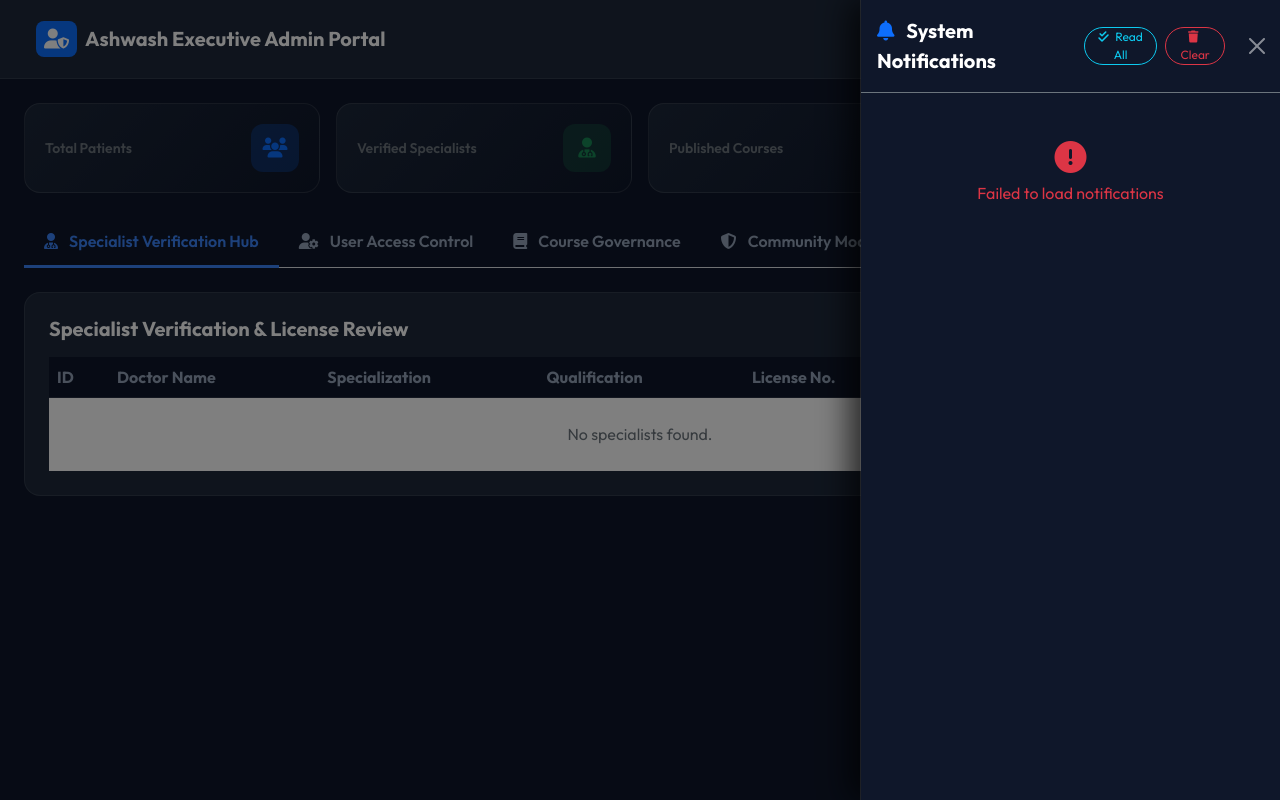
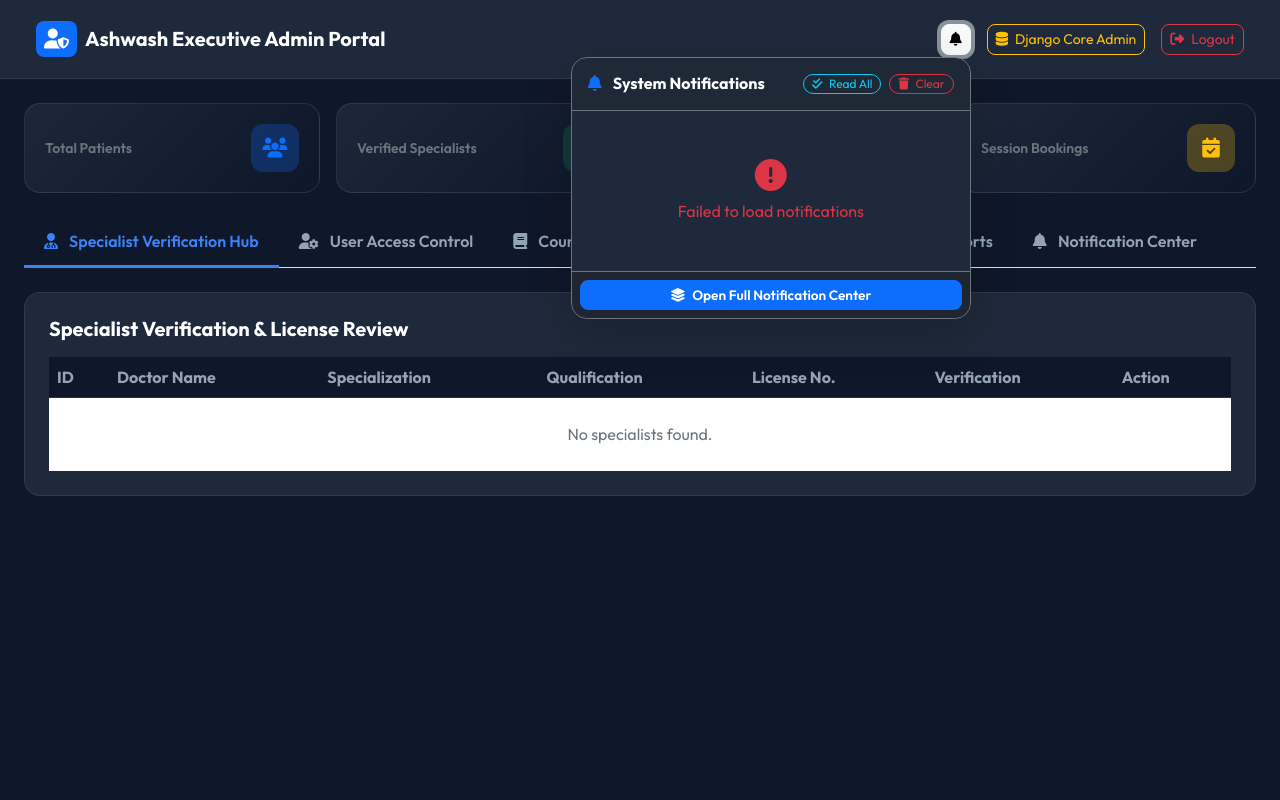
Before and after one commit to joba967/Ashwash2, a Django app: template ashwash_backend/templates/admin/admin_portal.html in a window 1280 px wide, after a click on "Notifications". Run offline with Django 5.2, Linux system fonts and the light colour scheme; the template is opened without the code that fills it: values that come from a table or form of the project are taken from there, others are empty; data comes from the database, SQL or seed files in the repository.

Commit message:
Replace offcanvas with native Facebook-style notification dropdown to eliminate scrollbar removal & page freeze

```diff
--- a/ashwash_backend/templates/admin/admin_portal.html
+++ b/ashwash_backend/templates/admin/admin_portal.html
@@ -32,21 +32,6 @@
         .table-custom { color: #F8FAFC; }
         .table-custom th { background: #0F172A; color: #94A3B8; border-bottom: 1px solid rgba(255,255,255,0.1); }
         .table-custom td { border-bottom: 1px solid rgba(255,255,255,0.05); vertical-align: middle; }
-
-        /* Offcanvas Notification Drawer Styling */
-        .offcanvas {
-            z-index: 1085 !important;
-        }
-        .offcanvas-backdrop {
-            z-index: 1080 !important;
-        }
-        #notificationDrawer {
-            background-color: #0F172A !important;
-            border-left: 1px solid rgba(255,255,255,0.1) !important;
-            width: 420px !important;
-            max-width: 90vw !important;
-            box-shadow: -10px 0 30px rgba(0, 0, 0, 0.7) !important;
-        }
     </style>
 </head>
 <body>
@@ -58,12 +43,43 @@
                 Ashwash Executive Admin Portal
             </a>
             <div class="d-flex align-items-center gap-3">
-                <button class="btn btn-outline-light btn-sm rounded-3 position-relative" id="notifBellBtn" onclick="openNotificationDrawer()" title="Notifications">
-                    <i class="fa-solid fa-bell"></i>
-                    <span id="notificationBadge" class="position-absolute top-0 start-100 translate-middle badge rounded-pill bg-danger d-none">
-                        0
-                    </span>
-                </button>
+                <!-- Notification Bell Dropdown -->
+                <div class="dropdown">
+                    <button class="btn btn-outline-light btn-sm rounded-3 position-relative" id="notifBellBtn" data-bs-toggle="dropdown" data-bs-auto-close="outside" aria-expanded="false" onclick="loadNotifications()" title="Notifications">
+                        <i class="fa-solid fa-bell"></i>
+                        <span id="notificationBadge" class="position-absolute top-0 start-100 translate-middle badge rounded-pill bg-danger d-none">
+                            0
+                        </span>
+                    </button>
+                    <div class="dropdown-menu dropdown-menu-end p-0 shadow-lg border border-secondary" style="width: 400px; max-width: 95vw; background-color: #1E293B; color: #F8FAFC; border-radius: 16px; overflow: hidden; z-index: 1200;" aria-labelledby="notifBellBtn">
+                        <div class="p-3 border-bottom border-secondary d-flex justify-content-between align-items-center bg-dark bg-opacity-25">
+                            <h6 class="mb-0 fw-bold text-white"><i class="fa-solid fa-bell me-2 text-primary"></i> System Notifications</h6>
+                            <div class="d-flex gap-2">
+                                <button class="btn btn-sm btn-outline-info rounded-pill px-2 py-0" onclick="markAllNotificationsRead()" title="Mark all read" style="font-size: 0.75rem;">
+                                    <i class="fa-solid fa-check-double me-1"></i> Read All
+                                </button>
+                                <button class="btn btn-sm btn-outline-danger rounded-pill px-2 py-0" onclick="clearAllNotifications()" title="Clear all" style="font-size: 0.75rem;">
+                                    <i class="fa-solid fa-trash me-1"></i> Clear
+                                </button>
+                            </div>
+                        </div>
+                        <div class="p-0" id="notifDrawerBody" style="max-height: 420px; overflow-y: auto;">
+                            <div class="text-center py-4 text-secondary" id="notifLoadingState">
+                                <div class="spinner-border spinner-border-sm text-primary mb-2" role="status"></div>
+                                <div>Loading notifications...</div>
+                            </div>
+                            <div id="notifListContainer" class="list-group list-group-flush">
+                                <!-- Notifications populated here via JS -->
+                            </div>
+                        </div>
+                        <div class="p-2 border-top border-secondary text-center bg-dark bg-opacity-50">
+                            <button class="btn btn-sm btn-primary w-100 rounded-3 py-1 fw-semibold" onclick="switchToNotificationTab()" style="font-size: 0.85rem;">
+                                <i class="fa-solid fa-layer-group me-1"></i> Open Full Notification Center
+                            </button>
+                        </div>
+                    </div>
+                </div>
+
                 <a href="/admin/" target="_blank" class="btn btn-outline-warning btn-sm rounded-3"><i class="fa-solid fa-database me-1"></i> Django Core Admin</a>
                 <a href="{% url 'web_logout' %}" class="btn btn-outline-danger btn-sm rounded-3"><i class="fa-solid fa-right-from-bracket me-1"></i> Logout</a>
             </div>
@@ -386,33 +402,6 @@
         </div>
     </div>
 
-    <!-- Offcanvas Notifications Drawer -->
-    <div class="offcanvas offcanvas-end text-white" tabindex="-1" id="notificationDrawer" aria-labelledby="notificationDrawerLabel">
-        <div class="offcanvas-header border-bottom border-secondary d-flex justify-content-between align-items-center">
-            <h5 class="offcanvas-title fw-bold" id="notificationDrawerLabel">
-                <i class="fa-solid fa-bell me-2 text-primary"></i> System Notifications
-            </h5>
-            <div class="d-flex align-items-center gap-2">
-                <button class="btn btn-sm btn-outline-info rounded-pill px-2 py-0" onclick="markAllNotificationsRead()" title="Mark all read" style="font-size: 0.75rem;">
-                    <i class="fa-solid fa-check-double me-1"></i> Read All
-                </button>
-                <button class="btn btn-sm btn-outline-danger rounded-pill px-2 py-0" onclick="clearAllNotifications()" title="Clear all" style="font-size: 0.75rem;">
-                    <i class="fa-solid fa-trash me-1"></i> Clear
-                </button>
-                <button type="button" class="btn-close btn-close-white ms-2" data-bs-dismiss="offcanvas" aria-label="Close"></button>
-            </div>
-        </div>
-        <div class="offcanvas-body p-0" id="notifDrawerBody">
-            <div class="text-center py-5 text-secondary" id="notifLoadingState">
-                <div class="spinner-border spinner-border-sm text-primary mb-2" role="status"></div>
-                <div>Loading notifications...</div>
-            </div>
-            <div id="notifListContainer" class="list-group list-group-flush">
-                <!-- Notifications populated here via JS -->
-            </div>
-        </div>
-    </div>
-
     <script src="https://cdn.jsdelivr.net/npm/bootstrap@5.3.0/dist/js/bootstrap.bundle.min.js"></script>
     <script>
         function getCookie(name) {
@@ -524,13 +513,21 @@
             }
         }
 
-        function openNotificationDrawer() {
-            loadNotifications();
-            const drawerEl = document.getElementById('notificationDrawer');
-            if (drawerEl) {
-                const bsOffcanvas = bootstrap.Offcanvas.getOrCreateInstance(drawerEl);
-                bsOffcanvas.show();
+        function switchToNotificationTab() {
+            // Close dropdown
+            const bellBtn = document.getElementById('notifBellBtn');
+            if (bellBtn) {
+                const bsDropdown = bootstrap.Dropdown.getInstance(bellBtn);
+                if (bsDropdown) bsDropdown.hide();
             }
+            // Switch to Notification Tab
+            const notifTab = document.getElementById('notifications-tab');
+            if (notifTab) {
+                const tabInstance = bootstrap.Tab.getOrCreateInstance(notifTab);
+                tabInstance.show();
+                notifTab.scrollIntoView({ behavior: 'smooth', block: 'start' });
+            }
+            loadTabNotifications();
         }
 
         function handleAdminNotificationClick(id, type, relatedType, relatedId) {
@@ -544,11 +541,11 @@
                 loadTabNotifications();
             });
 
-            // 2. Hide offcanvas drawer if open
-            const drawerEl = document.getElementById('notificationDrawer');
-            if (drawerEl) {
-                const bsOffcanvas = bootstrap.Offcanvas.getInstance(drawerEl);
-                if (bsOffcanvas) bsOffcanvas.hide();
+            // 2. Close dropdown if open
+            const bellBtn = document.getElementById('notifBellBtn');
+            if (bellBtn) {
+                const bsDropdown = bootstrap.Dropdown.getInstance(bellBtn);
+                if (bsDropdown) bsDropdown.hide();
             }
 
             // 3. Navigate to relevant tab
```
Also changed, not shown: ashwash_backend/templates/specialist/specialist_portal.html (+37 -51 lines).
